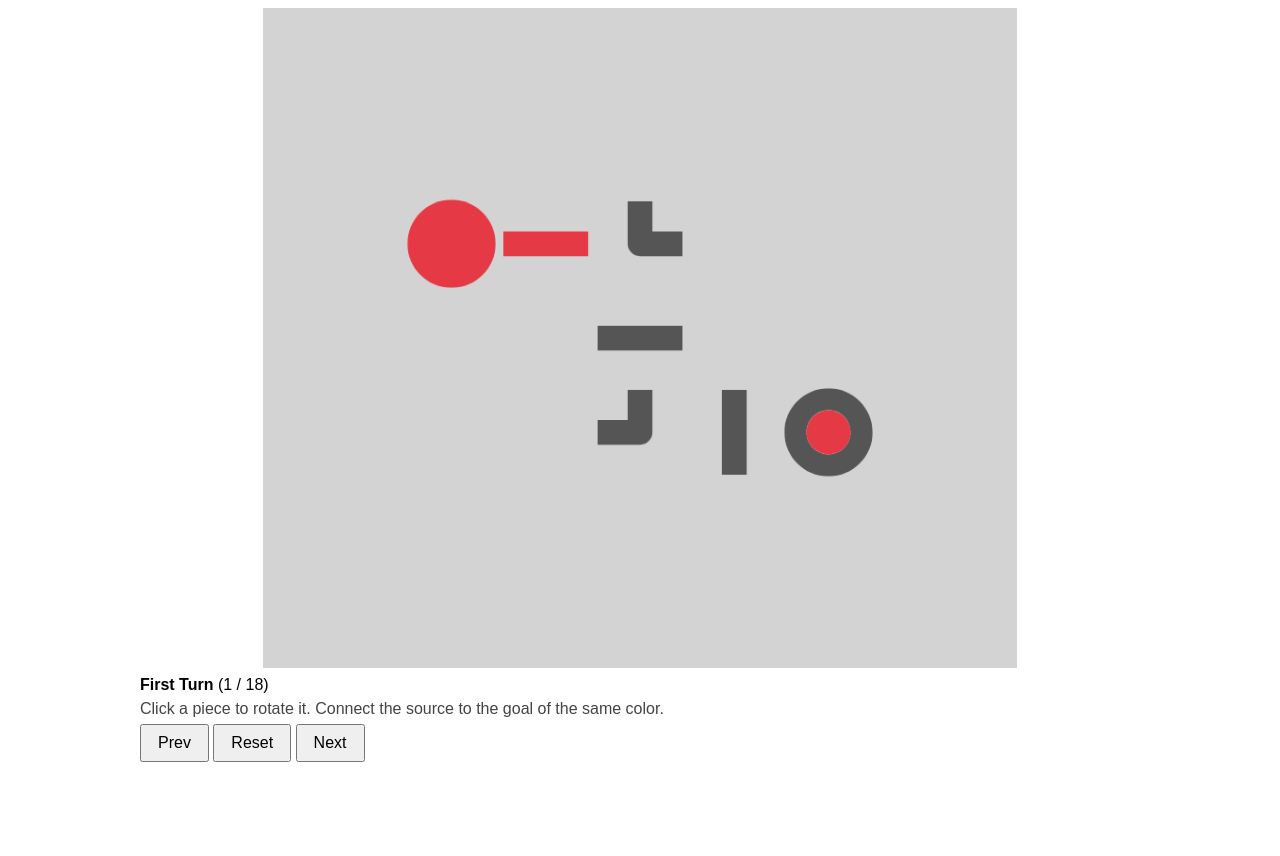
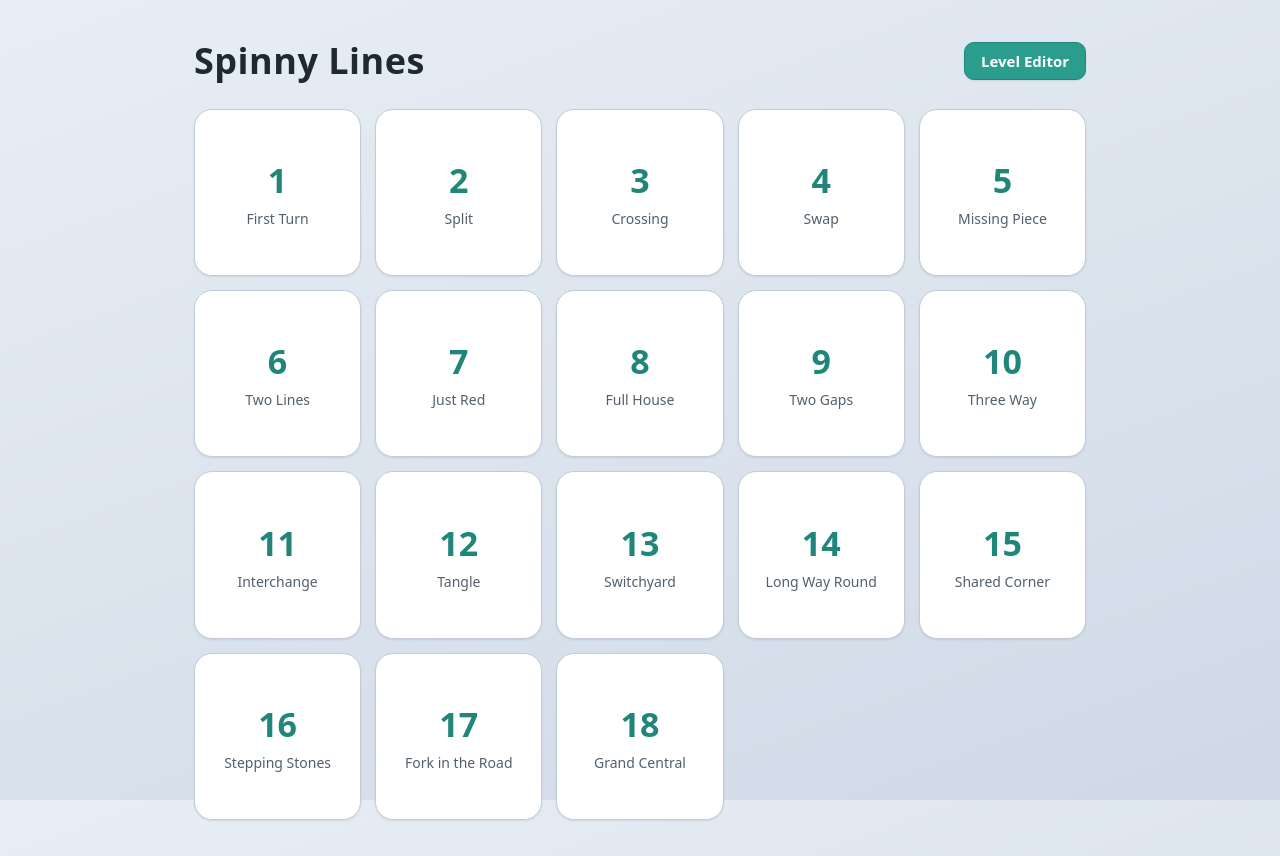
Before and after one commit to Mythius/spinnylines, a plain HTML site: page index.html in a window 1280 px wide. Before the commit the page ends 800 px from the top, so only its background shows below. Drawn offline with Linux system fonts and the light colour scheme.

Commit message:
fix styles & level submit

```diff
--- a/index.html
+++ b/index.html
@@ -14,24 +14,16 @@
   <script src="puzzle.js"></script>
   <script src="levels.js"></script>
   <script src="render.js"></script>
+  <link rel="stylesheet" href="style.css" />
   <style>
-    body {
-      font-family: sans-serif;
-    }
-
-    body {
-      margin: 8px;
-    }
-
     canvas {
-      background-color: lightgray;
       display: block;
       margin: 0 auto;
       width: auto;
       height: auto;
       max-width: 100%;
       /* leaves room for the level name, hint and buttons */
-      max-height: calc(100vh - 140px);
+      max-height: calc(100vh - 150px);
       touch-action: none;
       -webkit-touch-callout: none;
       -webkit-user-select: none;
@@ -41,35 +33,105 @@
     #hud {
       max-width: 1000px;
       margin: 0 auto;
-      padding: 8px 0;
-    }
-
-    #hud button {
-      font-size: 16px;
-      padding: 8px 16px;
+      padding: 10px 0;
     }
 
     #hud p {
-      margin: 6px 0;
-      color: #444;
+      margin: 6px 0 10px;
+      color: var(--muted);
     }
 
-    #hud button.ready {
-      background: #2a9d8f;
-      color: white;
-      font-weight: bold;
+    #level-count {
+      color: var(--muted);
+    }
+
+    #hud .buttons {
+      display: flex;
+      flex-wrap: wrap;
+      gap: 8px;
+    }
+
+    #menu {
+      max-width: 900px;
+      margin: 0 auto;
+      padding: 24px 4px;
+    }
+
+    #menu header {
+      display: flex;
+      flex-wrap: wrap;
+      gap: 12px;
+      align-items: center;
+      justify-content: space-between;
+      margin-bottom: 24px;
+    }
+
+    #menu h1 {
+      margin: 0;
+      font-size: 36px;
+      letter-spacing: 0.5px;
+    }
+
+    #level-grid {
+      display: grid;
+      grid-template-columns: repeat(auto-fill, minmax(150px, 1fr));
+      gap: 14px;
+    }
+
+    .level-box {
+      display: flex;
+      flex-direction: column;
+      align-items: center;
+      justify-content: center;
+      gap: 6px;
+      aspect-ratio: 1;
+      padding: 12px;
+      border-radius: 18px;
+      text-align: center;
+    }
+
+    .level-box:hover {
+      transform: translateY(-2px);
+      box-shadow: 0 6px 16px rgba(31, 41, 51, 0.18);
+    }
+
+    .level-box .number {
+      font-size: 34px;
+      font-weight: 700;
+      color: var(--accent-dark);
+    }
+
+    .level-box .name {
+      font-size: 14px;
+      color: var(--muted);
+    }
+
+    .hidden {
+      display: none !important;
     }
   </style>
 </head>
 
 <body>
+  <div id="menu" class="hidden">
+    <header>
+      <h1>Spinny Lines</h1>
+      <a class="button primary" href="editor.html">Level Editor</a>
+    </header>
+    <div id="level-grid"></div>
+  </div>
+  <div id="game">
     <canvas width="1000" height="700"></canvas>
     <div id="hud">
       <b id="level-name"></b> <span id="level-count"></span>
       <p id="level-hint"></p>
+      <div class="buttons">
+        <button id="menu-button">Menu</button>
         <button id="prev">Prev</button>
         <button id="reset">Reset</button>
         <button id="next">Next</button>
+      </div>
+    </div>
   </div>
   <!-- <script src="music.js"></script> -->
   <script>
@@ -244,7 +306,34 @@
     obj("#prev").on("click", () => loadLevel(level_index - 1));
     obj("#reset").on("click", () => loadLevel(level_index));
     obj("#next").on("click", () => loadLevel(level_index + 1));
+
+    // the menu is the landing page unless a level or playtest was asked for
+    function showMenu(visible) {
+      obj("#menu").classList.toggle("hidden", !visible);
+      obj("#game").classList.toggle("hidden", visible);
+      if (!visible) layout();
+    }
+
+    levels.forEach((level, i) => {
+      let box = create("button");
+      box.className = "level-box";
+      let number = create("span");
+      number.className = "number";
+      number.textContent = i + 1;
+      let name = create("span");
+      name.className = "name";
+      name.textContent = level.name;
+      box.append(number, name);
+      box.on("click", () => {
+        loadLevel(i);
+        showMenu(false);
+      });
+      obj("#level-grid").appendChild(box);
+    });
+    obj("#menu-button").on("click", () => showMenu(true));
+
     loadLevel((+params.get("level") || 1) - 1);
+    showMenu(!params.has("level") && !params.has("playtest"));
 
     function loop() {
       setTimeout(loop, 1000 / 60);
--- /dev/null
+++ b/style.css
@@ -0,0 +1,93 @@
+/* Shared look for the game, menu and level editor.
+   The canvas stays light because pieces and canvas text are drawn dark. */
+:root {
+  --bg-top: #e8eef5;
+  --bg-bottom: #cfd9e6;
+  --board: #e4e7eb;
+  --panel: #ffffff;
+  --text: #1f2933;
+  --muted: #52606d;
+  --accent: #2a9d8f;
+  --accent-dark: #21867a;
+  --border: #c3ccd6;
+}
+
+* {
+  box-sizing: border-box;
+}
+
+body {
+  margin: 0;
+  padding: 12px;
+  min-height: 100vh;
+  font-family: system-ui, -apple-system, "Segoe UI", Roboto, sans-serif;
+  color: var(--text);
+  background: linear-gradient(160deg, var(--bg-top), var(--bg-bottom)) fixed;
+}
+
+canvas {
+  background-color: var(--board);
+  border-radius: 14px;
+  box-shadow: 0 4px 18px rgba(31, 41, 51, 0.15);
+}
+
+button,
+.button {
+  display: inline-block;
+  text-decoration: none;
+  font: inherit;
+  font-size: 15px;
+  padding: 8px 16px;
+  color: var(--text);
+  background: var(--panel);
+  border: 1px solid var(--border);
+  border-radius: 10px;
+  box-shadow: 0 1px 2px rgba(31, 41, 51, 0.1);
+  cursor: pointer;
+  transition: background 0.15s, transform 0.1s, box-shadow 0.15s;
+}
+
+button:hover,
+.button:hover {
+  background: #f1f4f8;
+  box-shadow: 0 2px 6px rgba(31, 41, 51, 0.15);
+}
+
+button:active,
+.button:active {
+  transform: translateY(1px);
+}
+
+button:disabled {
+  opacity: 0.6;
+  cursor: default;
+}
+
+.primary,
+button.ready {
+  background: var(--accent);
+  border-color: var(--accent-dark);
+  color: white;
+  font-weight: 600;
+}
+
+.primary:hover,
+button.ready:hover {
+  background: var(--accent-dark);
+}
+
+input,
+select,
+textarea {
+  font: inherit;
+  font-size: 14px;
+  padding: 6px 8px;
+  color: var(--text);
+  background: var(--panel);
+  border: 1px solid var(--border);
+  border-radius: 8px;
+}
+
+a {
+  color: var(--accent-dark);
+}
```
Also changed, not shown: editor.html (+42 -10 lines). Lines whose indentation alone changed are shown as unchanged.
